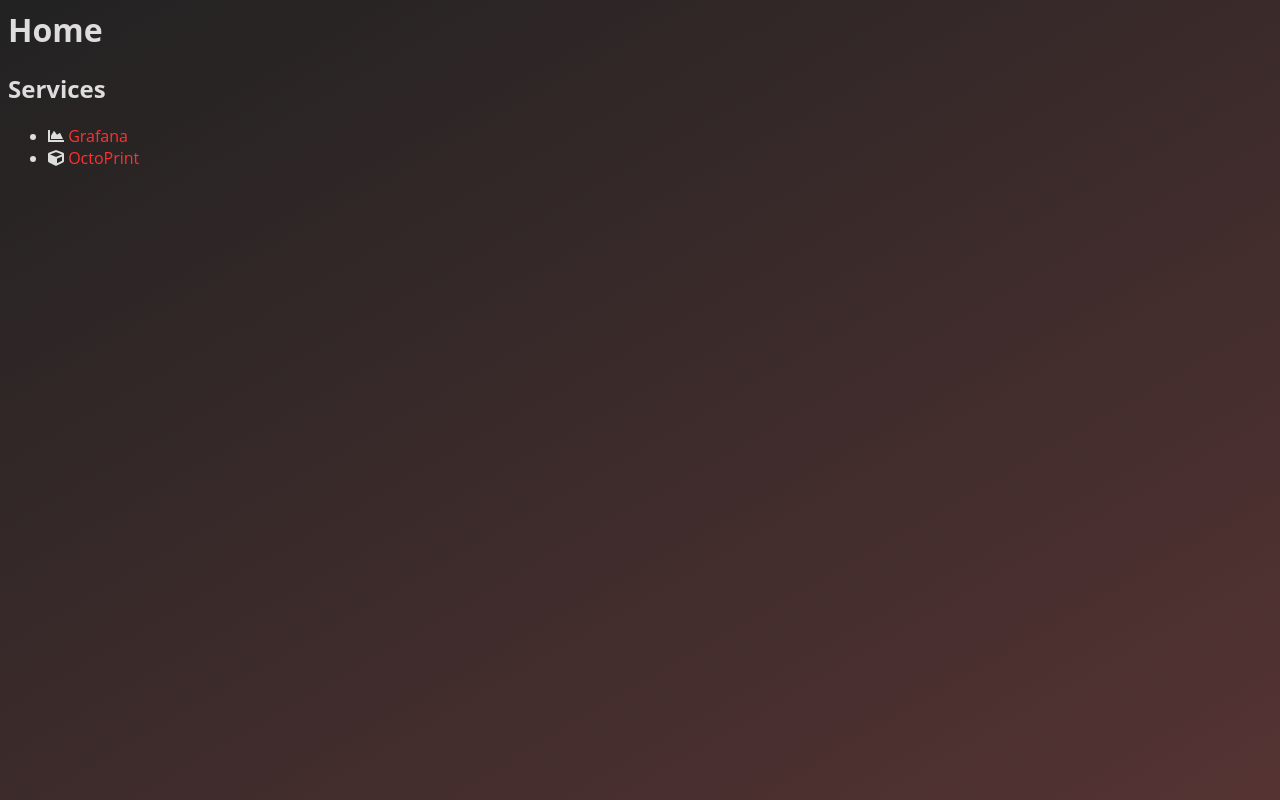
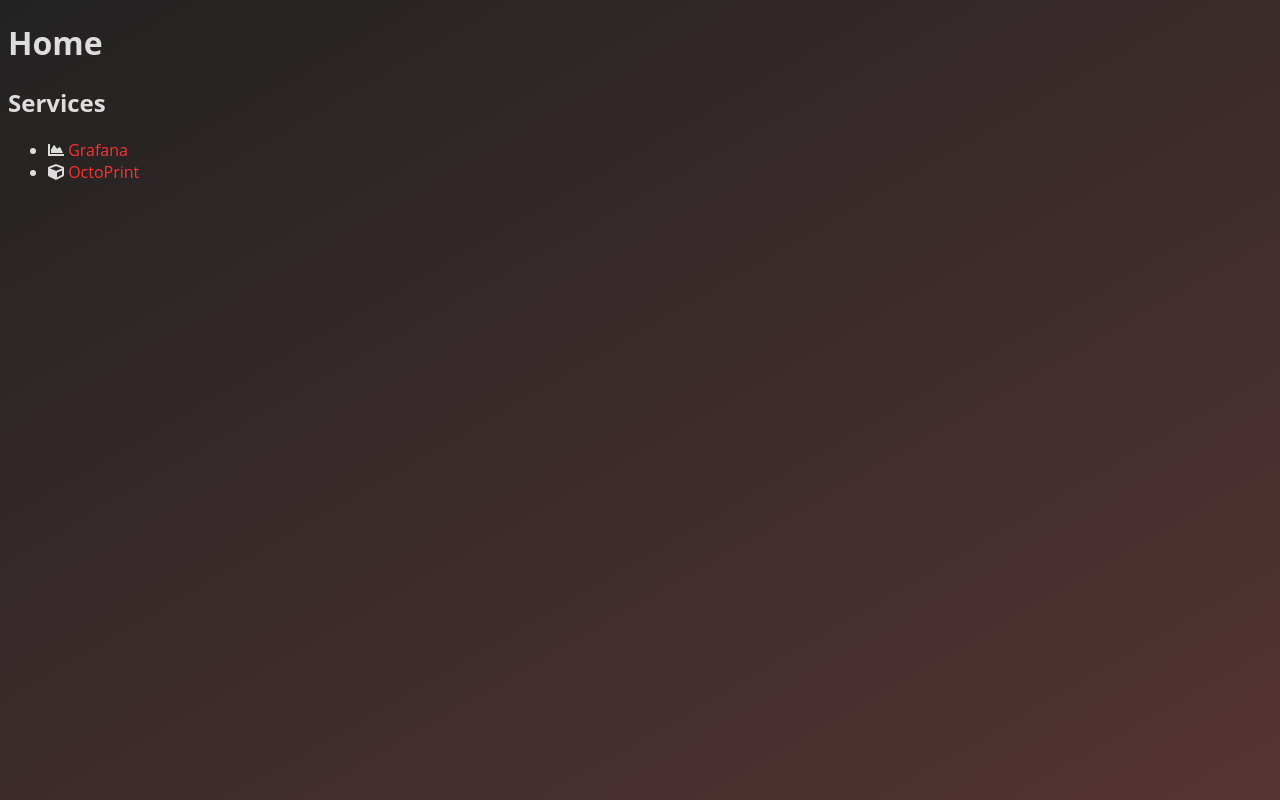
Before and after one commit to jhillyerd/homesite, a website built with Parcel: page index.html in a window 1280 px wide. Built offline with nearby package versions, Linux system fonts and the light colour scheme; a small style sheet from the web is missing.

Commit message:
add doctype to index.html

```diff
--- a/index.html
+++ b/index.html
@@ -1,3 +1,5 @@
+<!DOCTYPE html>
+
 <link rel="stylesheet" type="text/css" href="./style.css">
 
 <script src="/js/main.js"></script>
--- a/style.css
+++ b/style.css
@@ -9,8 +9,7 @@
 }
 
 body {
-  background-color: var(--bg-color);
-  background-image: var(--bg-grad);
+  background: fixed var(--bg-grad), var(--bg-color);
   color: var(--fg-color);
 }
 
```
